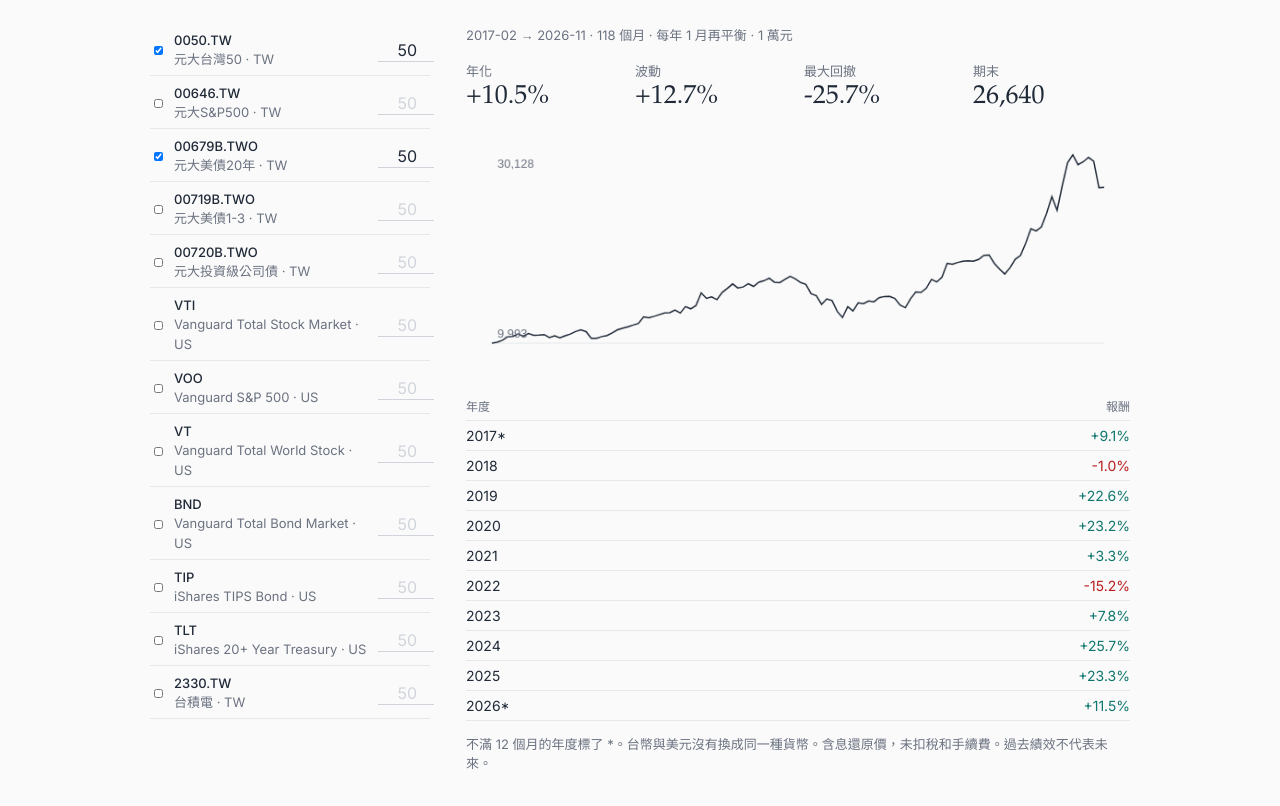
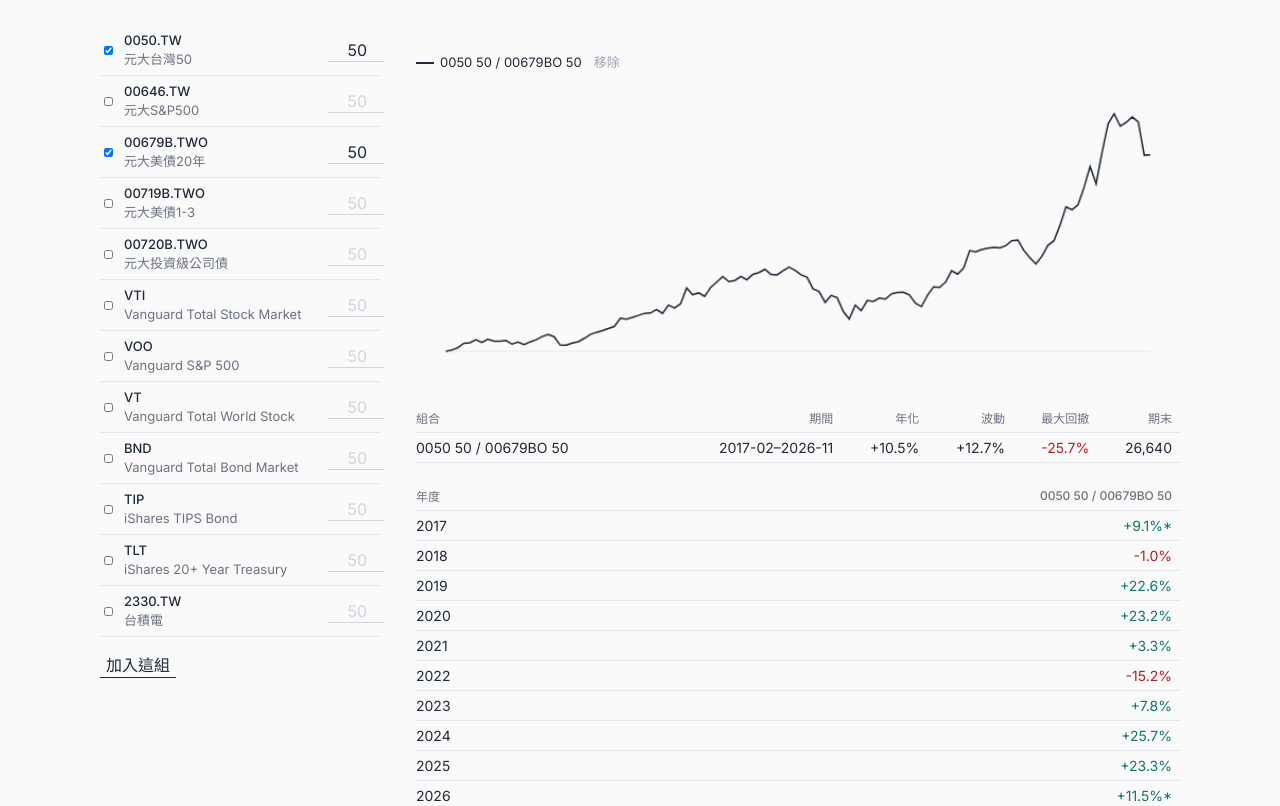
Before and after one commit to Tomlord1122/tomtom-investment, a plain HTML site: page web/index.html in a window 1280 px wide. Shown: the part 120-926 px from the top of the page. Drawn offline with Linux system fonts and the light colour scheme.

Commit message:
feat(compare): show several mixes on one chart
Signed-off-by: Tom Liu (Liu Hsiu-Chi) <0xtomlord1122@gmail.com>

```diff
--- a/web/app.js
+++ b/web/app.js
@@ -1,4 +1,6 @@
 const money = new Intl.NumberFormat("zh-TW", { maximumFractionDigits: 0 });
+const colors = ["#1f2937", "#0f766e", "#b45309", "#1d4ed8", "#9f1239"];
+const mixes = [];
 
 function pct(value) {
   if (value == null || Number.isNaN(value)) return "—";
@@ -61,11 +63,10 @@ function summarize(rows) {
   });
   const years = rows.length / 12;
   const mean = values.reduce((sum, value) => sum + value, 0) / values.length;
-  const variance = values.reduce((sum, value) => sum + (value - mean) ** 2, 0) / (values.length - 1);
+  const variance = values.reduce((sum, value) => sum + (value - mean) ** 2, 0) / Math.max(values.length - 1, 1);
   return {
     start: rows[0][0],
     end: rows[rows.length - 1][0],
-    months: rows.length,
     cagr: growth ** (1 / years) - 1,
     volatility: Math.sqrt(variance * 12),
     maxDrawdown,
@@ -79,35 +80,17 @@ function annualRows(rows) {
     const year = month.slice(0, 4);
     grouped.set(year, [...(grouped.get(year) || []), value]);
   });
-  return [...grouped.entries()].map(([year, values]) => {
-    const total = values.reduce((product, value) => product * (1 + value), 1) - 1;
-    return { year, total, partial: values.length < 12 };
-  });
+  return [...grouped.entries()].map(([year, values]) => ({
+    year,
+    total: values.reduce((product, value) => product * (1 + value), 1) - 1,
+    partial: values.length < 12,
+  }));
 }
 
-function renderPicker(data) {
-  const picker = document.querySelector("#picker");
-  picker.innerHTML = "";
-  data.symbols.forEach((item) => {
-    const row = document.createElement("label");
-    row.className = "pick";
-    row.innerHTML = `
-      <input type="checkbox" value="${item.symbol}">
-      <span>
-        <strong>${item.symbol}</strong>
-        <small>${item.name} · ${item.market}</small>
-      </span>
-      <input class="weight" type="number" min="0" max="100" value="50" disabled>
-    `;
-    const box = row.querySelector('input[type="checkbox"]');
-    const weight = row.querySelector(".weight");
-    box.addEventListener("change", () => {
-      weight.disabled = !box.checked;
-      compare(data);
-    });
-    weight.addEventListener("input", () => compare(data));
-    picker.appendChild(row);
-  });
+function label(weights) {
+  return Object.entries(weights)
+    .map(([symbol, weight]) => `${symbol.replace(".TW", "").replace(".TWO", "")} ${Math.round(weight * 100)}`)
+    .join(" / ");
 }
 
 function selectedWeights() {
@@ -120,83 +103,122 @@ function selectedWeights() {
   return weights;
 }
 
-function draw(rows) {
+function renderPicker(data) {
+  const picker = document.querySelector("#picker");
+  data.symbols.forEach((item) => {
+    const row = document.createElement("label");
+    row.className = "pick";
+    row.innerHTML = `
+      <input type="checkbox" value="${item.symbol}">
+      <span><strong>${item.symbol}</strong><small>${item.name}</small></span>
+      <input class="weight" type="number" min="0" max="100" value="50" disabled>
+    `;
+    const box = row.querySelector('input[type="checkbox"]');
+    const weight = row.querySelector(".weight");
+    box.addEventListener("change", () => { weight.disabled = !box.checked; });
+    picker.appendChild(row);
+  });
+}
+
+function addMix(data) {
+  const note = document.querySelector("#note");
+  try {
+    const weights = normalize(selectedWeights());
+    const symbols = Object.keys(weights);
+    const rows = portfolioReturns(overlap(symbols, data.series), symbols, weights);
+    if (rows.length < 2) throw new Error("重疊月份不夠");
+    if (mixes.length >= colors.length) throw new Error("最多五組");
+    mixes.push({ name: label(weights), rows, summary: summarize(rows), color: colors[mixes.length] });
+    note.textContent = "";
+    draw();
+  } catch (error) {
+    note.textContent = error.message;
+  }
+}
+
+function draw() {
   const canvas = document.querySelector("#chart");
   const ctx = canvas.getContext("2d");
   const width = canvas.width;
   const height = canvas.height;
+  const pad = 28;
   ctx.clearRect(0, 0, width, height);
+  const curves = mixes.map((mix) => {
     let growth = 10000;
-  const points = rows.map(([, value]) => {
+    return mix.rows.map(([, value]) => {
       growth *= 1 + value;
       return growth;
     });
-  const min = Math.min(...points);
-  const max = Math.max(...points);
-  const pad = 28;
+  });
+  const flat = curves.flat();
+  const min = Math.min(...flat, 10000);
+  const max = Math.max(...flat, 10000);
   ctx.strokeStyle = "#e5e7eb";
-  ctx.lineWidth = 1;
   ctx.beginPath();
   ctx.moveTo(pad, height - pad);
   ctx.lineTo(width - pad, height - pad);
   ctx.stroke();
-  ctx.strokeStyle = "#1f2937";
+  curves.forEach((points, index) => {
+    ctx.strokeStyle = mixes[index].color;
     ctx.lineWidth = 1.5;
     ctx.beginPath();
-  points.forEach((value, index) => {
-    const x = pad + (index / Math.max(points.length - 1, 1)) * (width - pad * 2);
+    points.forEach((value, point) => {
+      const x = pad + (point / Math.max(points.length - 1, 1)) * (width - pad * 2);
       const y = pad + (1 - (value - min) / Math.max(max - min, 1)) * (height - pad * 2);
-    if (index === 0) ctx.moveTo(x, y);
+      if (point === 0) ctx.moveTo(x, y);
       else ctx.lineTo(x, y);
     });
     ctx.stroke();
-  ctx.fillStyle = "#6b7280";
-  ctx.font = "13px sans-serif";
-  ctx.fillText(money.format(max), pad + 6, pad + 14);
-  ctx.fillText(money.format(min), pad + 6, height - pad - 6);
+  });
+  renderTables();
 }
 
-function compare(data) {
-  const note = document.querySelector("#note");
-  const stats = document.querySelector("#stats");
-  const years = document.querySelector("#years");
-  try {
-    const weights = selectedWeights();
-    const symbols = Object.keys(weights);
-    const rows = portfolioReturns(overlap(symbols, data.series), symbols, weights);
-    if (rows.length < 2) throw new Error("重疊月份不夠");
-    const summary = summarize(rows);
-    note.textContent = `${summary.start} → ${summary.end} · ${summary.months} 個月 · 每年 1 月再平衡 · 1 萬元`;
-    stats.innerHTML = [
-      ["年化", pct(summary.cagr)],
-      ["波動", pct(summary.volatility)],
-      ["最大回撤", pct(summary.maxDrawdown)],
-      ["期末", money.format(summary.final)],
-    ].map(([label, value]) => `<div><small>${label}</small><strong>${value}</strong></div>`).join("");
-    years.innerHTML = annualRows(rows)
-      .map((row) => `<tr><td>${row.year}${row.partial ? "*" : ""}</td><td class="${row.total < 0 ? "down" : "up"}">${pct(row.total)}</td></tr>`)
-      .join("");
-    draw(rows);
-  } catch (error) {
-    note.textContent = error.message;
-    stats.innerHTML = "";
-    years.innerHTML = "";
-  }
+function renderTables() {
+  document.querySelector("#legend").innerHTML = mixes.map((mix, index) =>
+    `<span><i class="swatch" style="background:${mix.color}"></i>${mix.name}<button class="remove" data-index="${index}" type="button">移除</button></span>`
+  ).join("");
+  document.querySelectorAll(".remove").forEach((button) => {
+    button.addEventListener("click", () => {
+      mixes.splice(Number(button.dataset.index), 1);
+      mixes.forEach((mix, index) => { mix.color = colors[index]; });
+      draw();
+    });
+  });
+  document.querySelector("#stats").innerHTML = mixes.map((mix) => `
+    <tr>
+      <td>${mix.name}</td>
+      <td>${mix.summary.start}–${mix.summary.end}</td>
+      <td>${pct(mix.summary.cagr)}</td>
+      <td>${pct(mix.summary.volatility)}</td>
+      <td class="down">${pct(mix.summary.maxDrawdown)}</td>
+      <td>${money.format(mix.summary.final)}</td>
+    </tr>
+  `).join("");
+  const years = [...new Set(mixes.flatMap((mix) => annualRows(mix.rows).map((row) => row.year)))].sort();
+  document.querySelector("#year-head").innerHTML = `<th>年度</th>${mixes.map((mix) => `<th>${mix.name}</th>`).join("")}`;
+  document.querySelector("#years").innerHTML = years.map((year) => {
+    const cells = mixes.map((mix) => {
+      const row = annualRows(mix.rows).find((item) => item.year === year);
+      if (!row) return "<td>—</td>";
+      return `<td class="${row.total < 0 ? "down" : "up"}">${pct(row.total)}${row.partial ? "*" : ""}</td>`;
+    }).join("");
+    return `<tr><td>${year}</td>${cells}</tr>`;
+  }).join("");
 }
 
 async function main() {
-  const response = await fetch("./history.json");
-  const data = await response.json();
+  const data = await (await fetch("./history.json")).json();
   document.querySelector("#updated").textContent = data.updated_at
     ? `資料更新 ${data.updated_at.slice(0, 10)}`
     : "尚無資料";
   renderPicker(data);
+  document.querySelector("#add").addEventListener("click", () => addMix(data));
   ["0050.TW", "00679B.TWO"].forEach((symbol) => {
     const box = document.querySelector(`input[value="${symbol}"]`);
     box.checked = true;
     box.closest(".pick").querySelector(".weight").disabled = false;
   });
-  compare(data);
+  addMix(data);
 }
 
 main();
--- a/web/index.html
+++ b/web/index.html
@@ -15,16 +15,32 @@
       <p class="meta" id="updated"></p>
     </header>
     <section class="layout">
-      <div id="picker"></div>
+      <aside>
+        <div id="picker"></div>
+        <button id="add" type="button">加入這組</button>
+      </aside>
       <div>
         <p id="note"></p>
-        <div id="stats"></div>
-        <canvas id="chart" width="720" height="260"></canvas>
+        <div id="legend"></div>
+        <canvas id="chart" width="720" height="280"></canvas>
         <table>
-          <thead><tr><th>年度</th><th>報酬</th></tr></thead>
+          <thead>
+            <tr>
+              <th>組合</th>
+              <th>期間</th>
+              <th>年化</th>
+              <th>波動</th>
+              <th>最大回撤</th>
+              <th>期末</th>
+            </tr>
+          </thead>
+          <tbody id="stats"></tbody>
+        </table>
+        <table>
+          <thead><tr id="year-head"><th>年度</th></tr></thead>
           <tbody id="years"></tbody>
         </table>
-        <p class="fine">不滿 12 個月的年度標了 *。台幣與美元沒有換成同一種貨幣。含息還原價，未扣稅和手續費。過去績效不代表未來。</p>
+        <p class="fine">各組用自己的重疊月份，起點都是 1 萬。不滿 12 個月的年度標了 *。台幣與美元沒有換成同一種貨幣。含息還原價，未扣稅和手續費。過去績效不代表未來。</p>
       </div>
     </section>
   </main>
--- a/web/styles.css
+++ b/web/styles.css
@@ -4,12 +4,10 @@
   font-family: Inter, ui-sans-serif, system-ui, sans-serif;
 }
 
-body {
-  margin: 0;
-}
+body { margin: 0; }
 
 main {
-  width: min(980px, calc(100% - 40px));
+  width: min(1080px, calc(100% - 40px));
   margin: 40px auto 64px;
 }
 
@@ -18,9 +16,7 @@ header {
   padding-bottom: 8px;
 }
 
-h1, p {
-  margin: 0;
-}
+h1, p { margin: 0; }
 
 h1 {
   font-family: "Iowan Old Style", Palatino, "Palatino Linotype", serif;
@@ -40,11 +36,7 @@ h1 {
   margin-top: 28px;
 }
 
-#picker {
-  display: flex;
-  flex-direction: column;
-  gap: 2px;
-}
+#picker { display: flex; flex-direction: column; }
 
 .pick {
   display: grid;
@@ -55,11 +47,7 @@ h1 {
   border-bottom: 1px solid #e5e7eb;
 }
 
-.pick strong {
-  display: block;
-  font-size: 13px;
-  font-weight: 560;
-}
+.pick strong { display: block; font-size: 13px; font-weight: 560; }
 
 .weight {
   width: 52px;
@@ -71,29 +59,44 @@ h1 {
   text-align: right;
 }
 
-.weight:disabled {
-  color: #d1d5db;
+.weight:disabled { color: #d1d5db; }
+
+button {
+  margin-top: 14px;
+  border: 0;
+  border-bottom: 1px solid #1f2937;
+  background: transparent;
+  color: inherit;
+  font: inherit;
+  text-align: left;
+  cursor: pointer;
 }
 
-#stats {
-  display: grid;
-  grid-template-columns: repeat(4, 1fr);
-  gap: 12px;
-  margin: 16px 0;
+#legend {
+  display: flex;
+  flex-wrap: wrap;
+  gap: 14px;
+  margin: 12px 0;
+  font-size: 13px;
 }
 
-#stats strong {
-  display: block;
-  margin-top: 2px;
-  font-family: "Iowan Old Style", Palatino, serif;
-  font-size: 26px;
-  font-weight: 500;
+.swatch {
+  display: inline-block;
+  width: 18px;
+  height: 2px;
+  margin-right: 6px;
+  vertical-align: middle;
 }
 
-canvas {
-  width: 100%;
-  height: auto;
+.remove {
+  margin-left: 6px;
+  border: 0;
+  background: transparent;
+  color: #9ca3af;
+  cursor: pointer;
 }
+
+canvas { width: 100%; height: auto; }
 
 table {
   width: 100%;
@@ -102,31 +105,22 @@ table {
   font-size: 14px;
 }
 
-th {
-  color: #6b7280;
-  font-size: 12px;
-  font-weight: 500;
-}
+th { color: #6b7280; font-size: 12px; font-weight: 500; }
 
 td, th {
-  padding: 6px 0;
+  padding: 6px 8px 6px 0;
   border-bottom: 1px solid #e5e7eb;
   text-align: left;
 }
 
-td:last-child, th:last-child {
-  text-align: right;
-}
+td:not(:first-child), th:not(:first-child) { text-align: right; }
 
 .up { color: #0f766e; }
 .down { color: #b91c1c; }
 
-.fine {
-  margin-top: 14px;
-  line-height: 1.5;
-}
+.fine { margin-top: 14px; line-height: 1.5; }
 
 @media (max-width: 760px) {
-  .layout, #stats { display: block; }
-  #stats strong { margin-bottom: 10px; }
+  .layout { display: block; }
+  table { display: block; overflow-x: auto; }
 }
```
Lines whose indentation alone changed are shown as unchanged.
